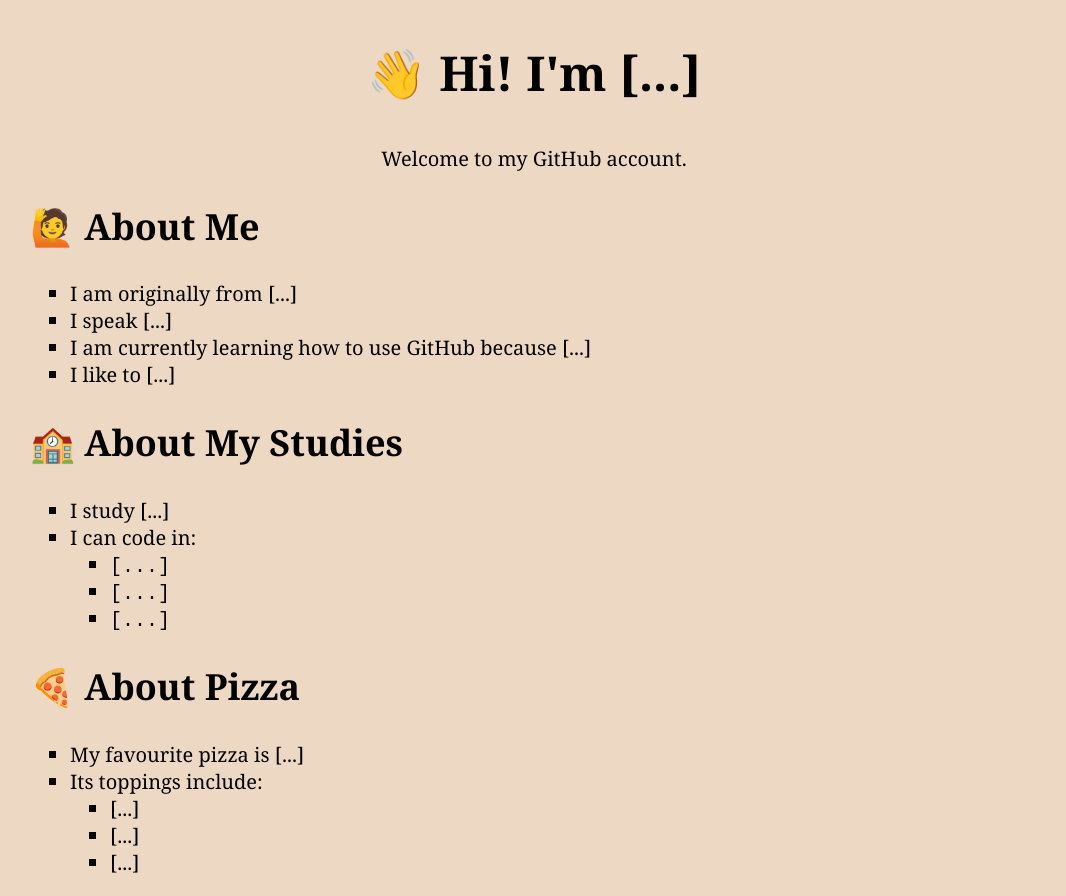
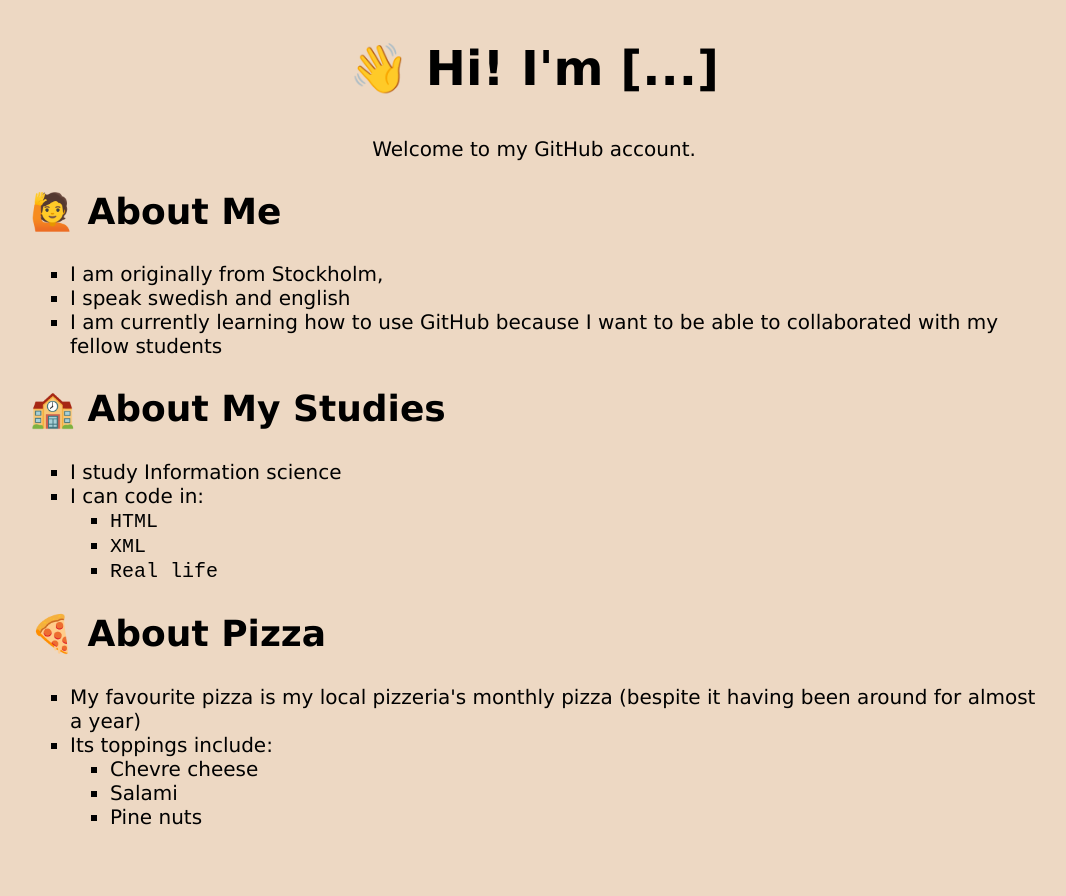
Before and after one commit to Kfirsson/About-me, a plain HTML site: page index.html in a window 1280 px wide. Shown: the whole page, without its empty margins (106-1172 px from the left). After the commit the page ends 849 px from the top, so only its background shows below. Drawn offline with Linux system fonts and the light colour scheme.

Commit message:
Changed text and some css

```diff
--- a/css/style.css
+++ b/css/style.css
@@ -2,7 +2,7 @@
 
 body {
   background-color: #edd8c3;
-  font-family: Georgia, serif;
+  font-family: Verdana, serif;
 }
 
 article {
--- a/index.html
+++ b/index.html
@@ -15,21 +15,20 @@
         <article>
         <h2>&#128587; About Me</h2>
         <ul>
-            <li>I am originally from [...]</li>
-            <li>I speak [...]</li>
-            <li>I am currently learning how to use GitHub because [...]</li>
-            <li>I like to [...]</li>
+            <li>I am originally from Stockholm, </li>
+            <li>I speak swedish and english</li>
+            <li>I am currently learning how to use GitHub because I want to be able to collaborated with my fellow students</li>
         </ul>
         </article>
         <article>
         <h2>&#127979; About My Studies </h2>
         <ul>
-            <li>I study [...]</li>
+            <li>I study Information science</li>
             <li>I can code in:
                 <ul>
-                    <li><code>[...]</code></li>
-                    <li><code>[...]</code></li>
-                    <li><code>[...]</code></li>
+                    <li><code>HTML</code></li>
+                    <li><code>XML</code></li>
+                    <li><code>Real life</code></li>
                 </ul>
             </li>
         </ul>
@@ -37,12 +36,12 @@
         <article>
         <h2>&#127829; About Pizza</h2>
         <ul>
-            <li>My favourite pizza is [...]</li>
+            <li>My favourite pizza is my local pizzeria's monthly pizza (bespite it having been around for almost a year)</li>
             <li>Its toppings include:
                 <ul>
-                    <li>[...]</li>
-                    <li>[...]</li>
-                    <li>[...]</li>
+                    <li>Chevre cheese</li>
+                    <li>Salami</li>
+                    <li>Pine nuts</li>
                 </ul>
             </li>
         </ul>
```
